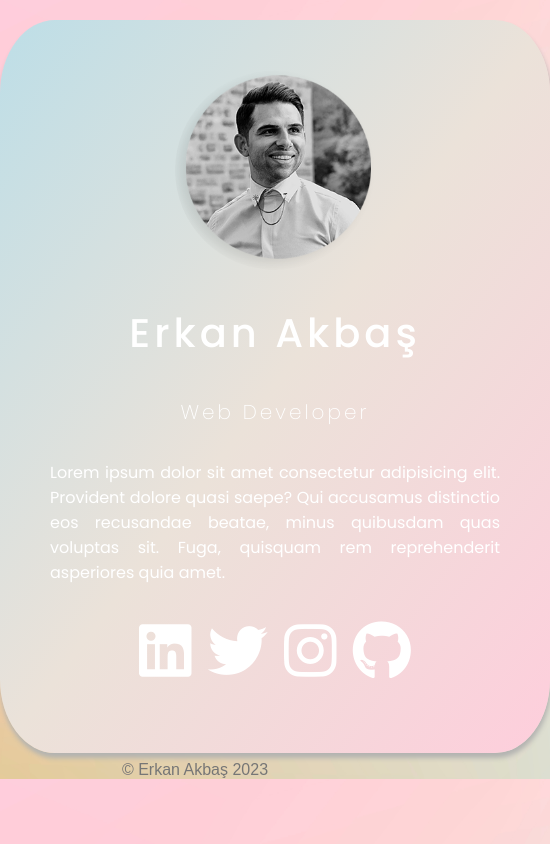
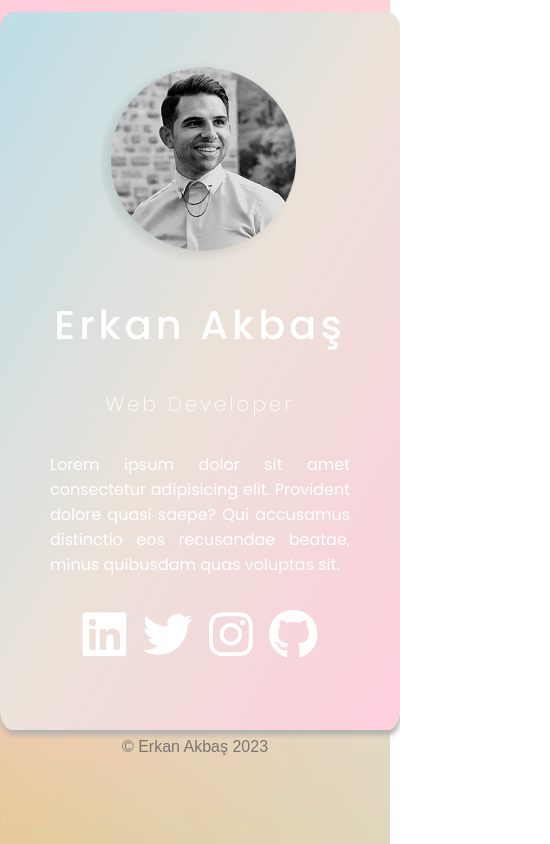
Before and after one commit to erknakbs/personel-web-site, a plain HTML site: page index.html in a window 390 px wide. Shown: the whole page, 550 px wide, since content can reach past the window. Drawn offline with Linux system fonts and the light colour scheme; a web font is replaced by a local one.

Commit message:
guncellendı
guncellendi

```diff
--- a/index.html
+++ b/index.html
@@ -9,6 +9,7 @@
       rel="stylesheet"
       href="https://cdnjs.cloudflare.com/ajax/libs/font-awesome/6.2.1/css/all.min.css"
     />
+
     <title>Kişisel Web Sitesi</title>
   </head>
   <body>
@@ -19,8 +20,7 @@
       <p>
         Lorem ipsum dolor sit amet consectetur adipisicing elit. Provident
         dolore quasi saepe? Qui accusamus distinctio eos recusandae beatae,
-        minus quibusdam quas voluptas sit. Fuga, quisquam rem reprehenderit
-        asperiores quia amet.
+        minus quibusdam quas voluptas sit.
       </p>
       <li>
         <a href="https://www.linkedin.com/in/erknakbs/"
--- a/style.css
+++ b/style.css
@@ -5,20 +5,36 @@ body {
   padding: 0;
   background-image: url(bg.jpg);
   background-size: cover;
+  background-attachment: fixed;
   font-family: "Poppins", sans-serif;
+  box-sizing: border-box;
 }
 .box {
   background: linergradient(to right #fecedc, #ebe2d9, #bddee7);
   background-image: linear-gradient(to bottom right, #bddee7, #ebe2d9, #fecedc);
   padding: 50px;
-  width: 450px;
+  width: 400px;
   margin: auto;
-  margin-top: 5%;
+  margin-top: 3%;
   color: white;
   text-align: center;
   border-radius: 10%;
   box-shadow: 1px 5px 5px rgb(179, 179, 177);
 }
+@media screen and (max-width: 768px) {
+  .box {
+    width: 300px;
+    border-radius: 3%;
+    transition: 0.3s;
+  }
+  .box h1 {
+    font-size: 30px;
+    letter-spacing: 3px;
+    font-weight: 400;
+    font-family: "Poppins", sans-serif;
+  }
+}
+
 .box img {
   border-radius: 50%;
   width: 200px;
@@ -54,13 +70,25 @@ ul {
 }
 .box li a {
   color: white;
-  font-size: 60px;
+  font-size: 50px;
   transition: all ease-in-out 250ms;
 }
 .box li a:hover {
   color: #dacdcd;
-  font-size: 60px;
+  font-size: 50px;
   transition: all ease-in-out 250ms;
+}
+.box .fa-linkedin:hover {
+  color: #1666c5;
+}
+.box .fa-twitter:hover {
+  color: #1da1f2;
+}
+.box .fa-instagram:hover {
+  color: #fd5949;
+}
+.box .fa-github:hover {
+  color: #171515;
 }
 #footer .copyright {
   text-align: center;
```
